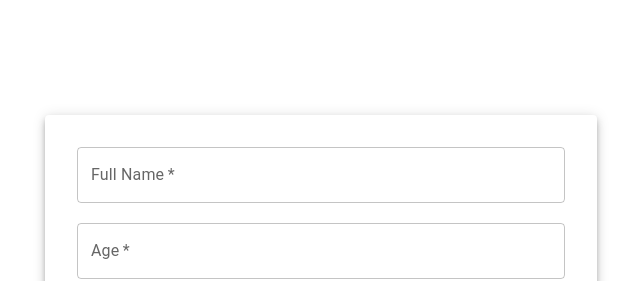
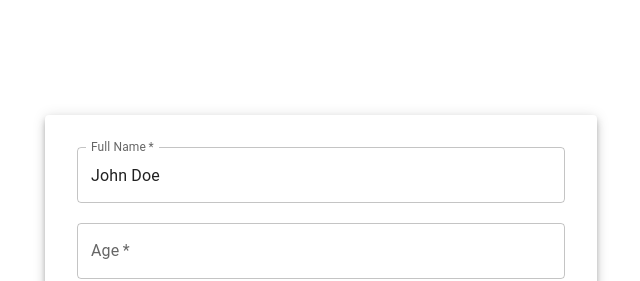
Before and after one commit to bouhlalamohamed/form-validation, a React (Vite) app: page / in a window 1280 px wide. Shown: the top 281 px of the page, without its empty margins (319-959 px from the left). Built offline with nearby package versions, Linux system fonts and the light colour scheme.

Commit message:
default value

```diff
--- a/src/FormUser.jsx
+++ b/src/FormUser.jsx
@@ -17,7 +17,11 @@ import {
 } from "@mui/material";
 
 export const UpdateUserForm = () => {
-  const { register, handleSubmit } = useForm({});
+  const { register, handleSubmit } = useForm({
+    defaultValues: {
+      fullName: "John Doe",
+    },
+  });
   const [loading, setLoading] = useState(false);
   const [successMessage, setSuccessMessage] = useState("");
 
```
